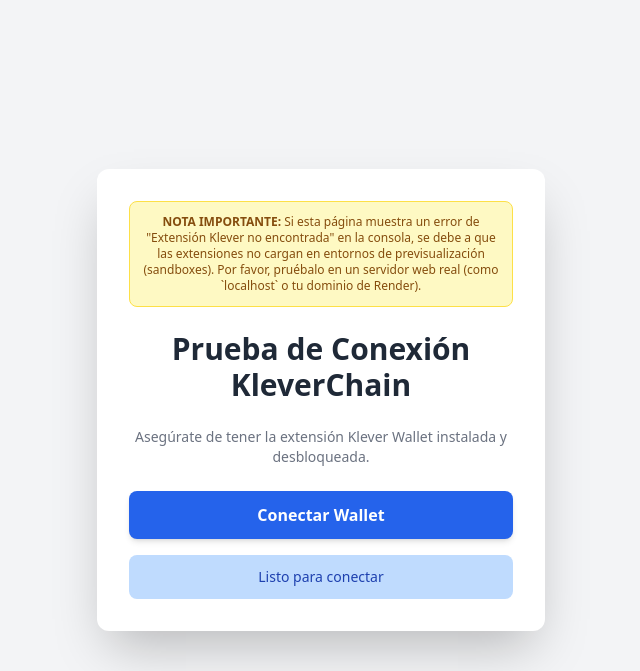
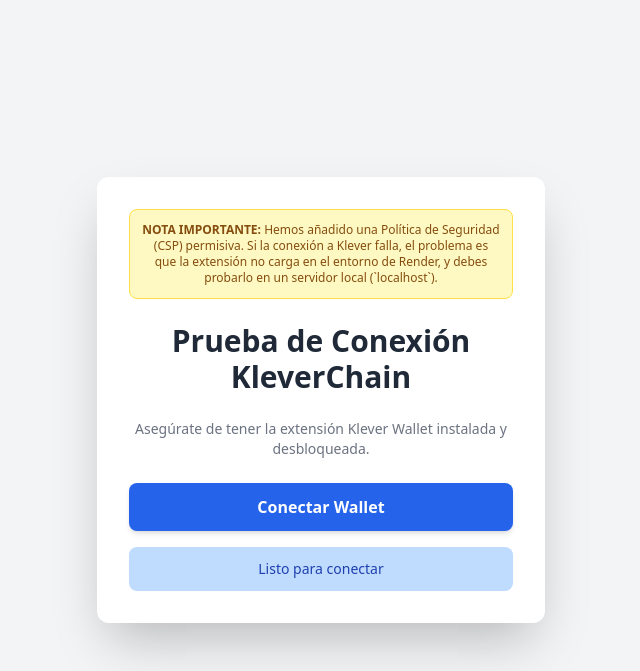
Before and after one commit to Chuse/servicios, a Flask app: page /proyecto in a window 1280 px wide. Shown: the top 671 px of the page, without its empty margins (319-959 px from the left). Run offline with Flask 3, Linux system fonts and the light colour scheme; some libraries are stand-ins or nearby versions.

Commit message:
Update proyecto.html

```diff
--- a/templates/proyecto.html
+++ b/templates/proyecto.html
@@ -4,6 +4,9 @@
     <meta charset="UTF-8">
     <meta name="viewport" content="width=device-width, initial-scale=1.0">
     <title>Klever Wallet - Prueba de Conexión</title>
+    <!-- === SOLUCIÓN CSP: Permite scripts en línea y eval para que Tailwind CDN funcione === -->
+    <meta http-equiv="Content-Security-Policy" content="default-src 'self'; script-src 'self' 'unsafe-inline' 'unsafe-eval' https://cdn.tailwindcss.com; style-src 'self' 'unsafe-inline' https://cdn.tailwindcss.com; object-src 'none';">
+    <!-- ================================================================================= -->
     <script src="https://cdn.tailwindcss.com"></script>
     <style>
         /* Estilos básicos para el estado */
@@ -20,7 +23,7 @@
 
         <!-- Mensaje de Diagnóstico Aclaratorio -->
         <div class="p-3 mb-6 bg-yellow-100 text-yellow-800 rounded-lg text-xs border border-yellow-300">
-            <strong>NOTA IMPORTANTE:</strong> Si esta página muestra un error de "Extensión Klever no encontrada" en la consola, se debe a que las extensiones no cargan en entornos de previsualización (sandboxes). Por favor, pruébalo en un servidor web real (como `localhost` o tu dominio de Render).
+            <strong>NOTA IMPORTANTE:</strong> Hemos añadido una Política de Seguridad (CSP) permisiva. Si la conexión a Klever falla, el problema es que la extensión no carga en el entorno de Render, y debes probarlo en un servidor local (`localhost`).
         </div>
 
         <h1 class="text-3xl font-bold mb-6 text-gray-800">Prueba de Conexión KleverChain</h1>
```
